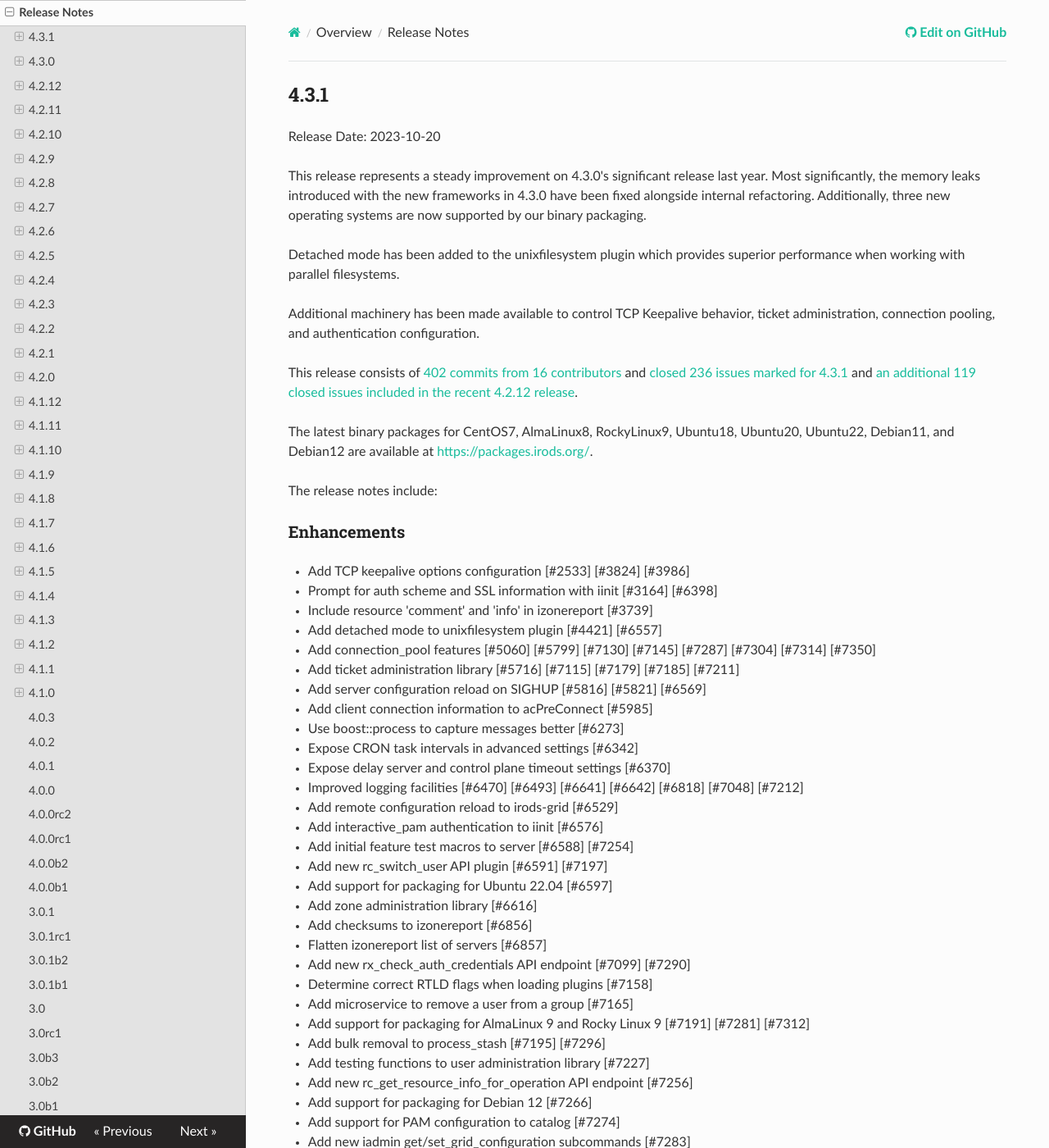
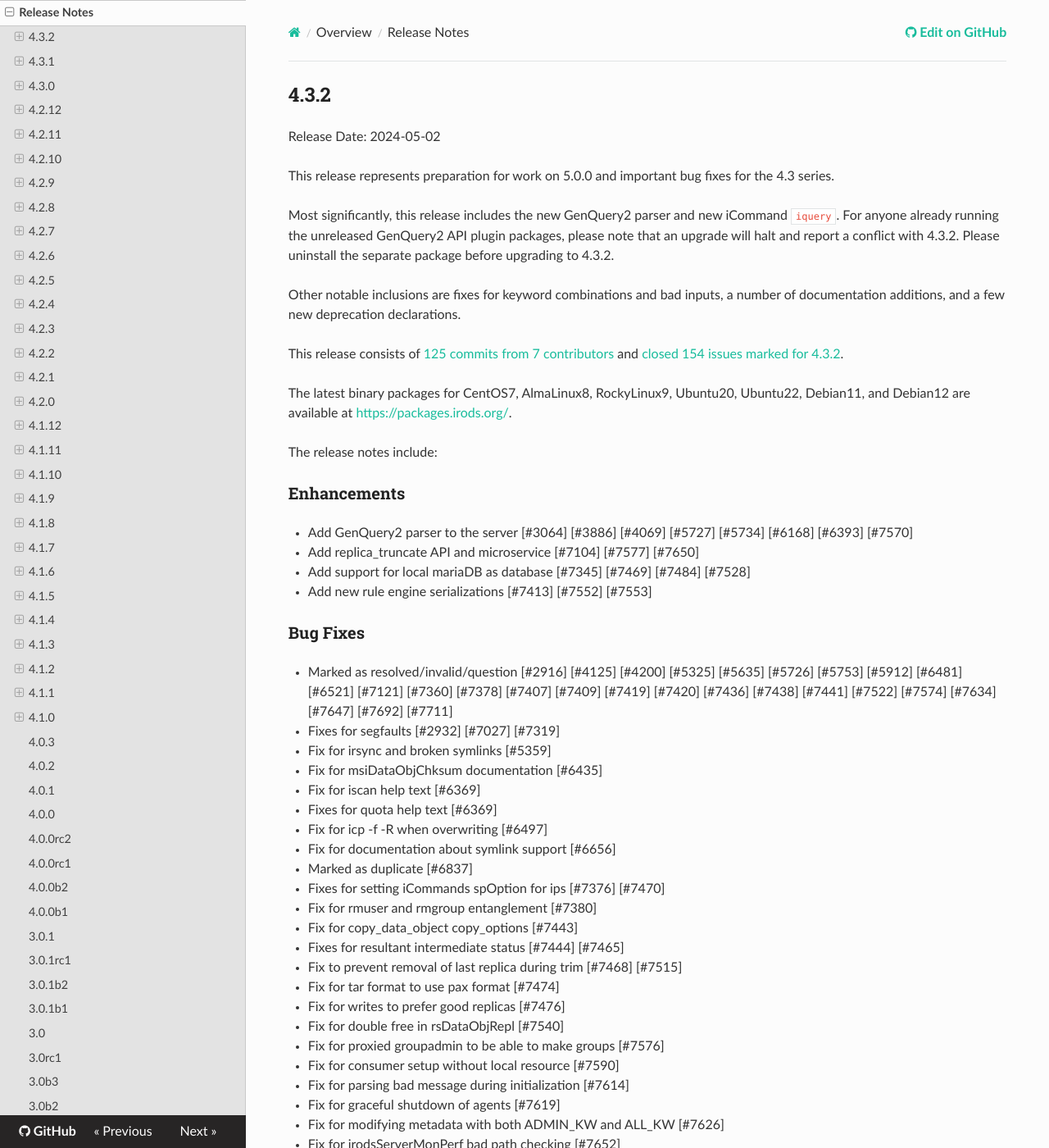
Before and after one commit to irods/irods_docs, an MkDocs documentation site: the page built from docs/release_notes.md, in a window 1280 px wide and 1400 px high. Shown: the whole window at 82% size. Built offline with MkDocs 1.6.1, drawn with Linux system fonts in a browser that asks for light colours; nearby versions of some CDN libraries; some of the changed text lies outside the part shown.

Commit message:
[irods/irods#7686] add release notes for 4.3.2

```diff
--- a/docs/release_notes.md
+++ b/docs/release_notes.md
@@ -1,4 +1,112 @@
 #
+
+## 4.3.2
+
+Release Date: 2024-05-02
+
+This release represents preparation for work on 5.0.0 and important bug fixes for the 4.3 series.
+
+Most significantly, this release includes the new GenQuery2 parser and new iCommand `iquery`.  For anyone already running the unreleased GenQuery2 API plugin packages, please note that an upgrade will halt and report a conflict with 4.3.2.  Please uninstall the separate package before upgrading to 4.3.2.
+
+Other notable inclusions are fixes for keyword combinations and bad inputs, a number of documentation additions, and a few new deprecation declarations.
+
+This release consists of [125 commits from 7 contributors](https://github.com/irods/irods/compare/4.3.1...4.3.2) and [closed 154 issues marked for 4.3.2](https://github.com/irods/irods/issues?q=milestone%3A4.3.2).
+
+The latest binary packages for CentOS7, AlmaLinux8, RockyLinux9, Ubuntu20, Ubuntu22, Debian11, and Debian12 are available at <https://packages.irods.org/>.
+
+The release notes include:
+
+### Enhancements
+
+ - Add GenQuery2 parser to the server [#3064] [#3886] [#4069] [#5727] [#5734] [#6168] [#6393] [#7570]
+ - Add replica_truncate API and microservice [#7104] [#7577] [#7650]
+ - Add support for local mariaDB as database [#7345] [#7469] [#7484] [#7528]
+ - Add new rule engine serializations [#7413] [#7552] [#7553]
+
+### Bug Fixes
+
+ - Marked as resolved/invalid/question [#2916] [#4125] [#4200] [#5325] [#5635] [#5726] [#5753] [#5912] [#6481] [#6521] [#7121] [#7360] [#7378] [#7407] [#7409] [#7419] [#7420] [#7436] [#7438] [#7441] [#7522] [#7574]  [#7634] [#7647] [#7692] [#7711]
+ - Fixes for segfaults [#2932] [#7027] [#7319]
+ - Fix for irsync and broken symlinks [#5359]
+ - Fix for msiDataObjChksum documentation [#6435]
+ - Fix for iscan help text [#6369]
+ - Fixes for quota help text [#6369]
+ - Fix for icp -f -R when overwriting [#6497]
+ - Fix for documentation about symlink support [#6656]
+ - Marked as duplicate [#6837]
+ - Fixes for setting iCommands spOption for ips [#7376] [#7470]
+ - Fix for rmuser and rmgroup entanglement [#7380]
+ - Fix for copy_data_object copy_options [#7443]
+ - Fixes for resultant intermediate status [#7444] [#7465]
+ - Fix to prevent removal of last replica during trim [#7468] [#7515]
+ - Fix for tar format to use pax format [#7474]
+ - Fix for writes to prefer good replicas [#7476]
+ - Fix for double free in rsDataObjRepl [#7540]
+ - Fix for proxied groupadmin to be able to make groups [#7576]
+ - Fix for consumer setup without local resource [#7590]
+ - Fix for parsing bad message during initialization [#7614]
+ - Fix for graceful shutdown of agents [#7619]
+ - Fix for modifying metadata with both ADMIN_KW and ALL_KW [#7626]
+ - Fix for irodsServerMonPerf bad path checking [#7652]
+ - Fix for noisy logging for unknown log levels [#7687]
+ - Fix for iadmin modrepl syntax documentation [#7695]
+ - Fix for icd help text [#7706]
+
+### Documentation
+
+ - Document PAM settings [#4904]
+ - Document multiple transfer threads [#5701]
+ - Document irule rule text limitation [#6223]
+ - Document iRODS error codes [#6631]
+ - Document unattended installation's overwrite behavior [#6719]
+ - Document voting and resource hierarchy resolution [#6940]
+ - Document writeLine [#7388] [#7630]
+ - Update dynamic PEPs listing [#7385] [#7575]
+ - Document get/set_grid_configuration subcommands [#7503]
+ - Document performance paper link [#7391]
+ - Document sql logging warnings [#7393]
+ - Document force removal option [#7421]
+ - Document process for reporting security vulnerabilities [#7618]
+ - Document IRODS_ENVIRONMENT_FILE and icd [#7705]
+
+### Refactors / Packaging / Build / Test
+
+ - Update to doxygen dependencies [#2024]
+ - Fixes to intermittent tests [#2634] [#6440] [#6441] [#7243] [#7372] [#7373] [#7374] [#7389] [#7390] [#7453] [#7454] [#7455] [#7457] [#7510] [#7511] [#7521]
+ - Add test for pam_password_max_time [#3742] [#4198] [#5096]
+ - CMake updates [#6214] [#6251] [#6256] [#7398] [#7506] [#7507] [#7509] [#7512] [#7523] [#7524] [#7542] [#7546] [#7549]
+ - Fix for deprecated signing key algorithm for packages.irods.org [#7349]
+ - Fixes for curl dependencies [#7371] [#7435]
+ - Fix for chkconfig in rpm dependencies [#7437]
+ - Fix for super in package dependencies [#7525]
+ - Update iRODS versioning process [#7531] [#7532] [#7548]
+ - Update development package dependencies [#7545]
+ - Make find_replica a member function of data_object_proxy [#7556]
+ - Add .clang-format file to iCommands repository [#7585]
+ - Update naming scheme for feature test macros [#7636]
+ - Update clang-tidy configuration [#7637]
+
+### Deprecated
+
+ - Deprecate msiSendMail [#3660] [#7293] [#7562] [#7651]
+ - Deprecate support for RBUDP [#6610]
+ - Deprecate support backup mode and BACKUP_RESC_NAME_KW [#6953]
+ - Deprecate wildcard listing for imeta (lsw) [#7488]
+ - Deprecate trim --age keyword (AGE_KW) [#7498]
+ - Deprecate trim number of replicas to keep (-N) [#7502]
+ - Deprecate --link, add --ignore-symlinks [#7537]
+ - Deprecate GeneralUpdate API [#7554]
+ - Deprecate rcDataObjTruncate [#7555]
+ - Deprecate msiSetResource [#7602]
+
+### Removed
+
+ - Document removal of old irule --test [#6224]
+ - Remove resolveHostByDataObjInfo declaration [#7418]
+ - Remove recursive pre-scan output [#7516]
+ - Remove Ubuntu 18.04 as supported platform [#7519]
+
+ [Full GitHub Listing](https://github.com/irods/irods/issues?q=milestone%3A4.3.2)
 
 ## 4.3.1
 
```
